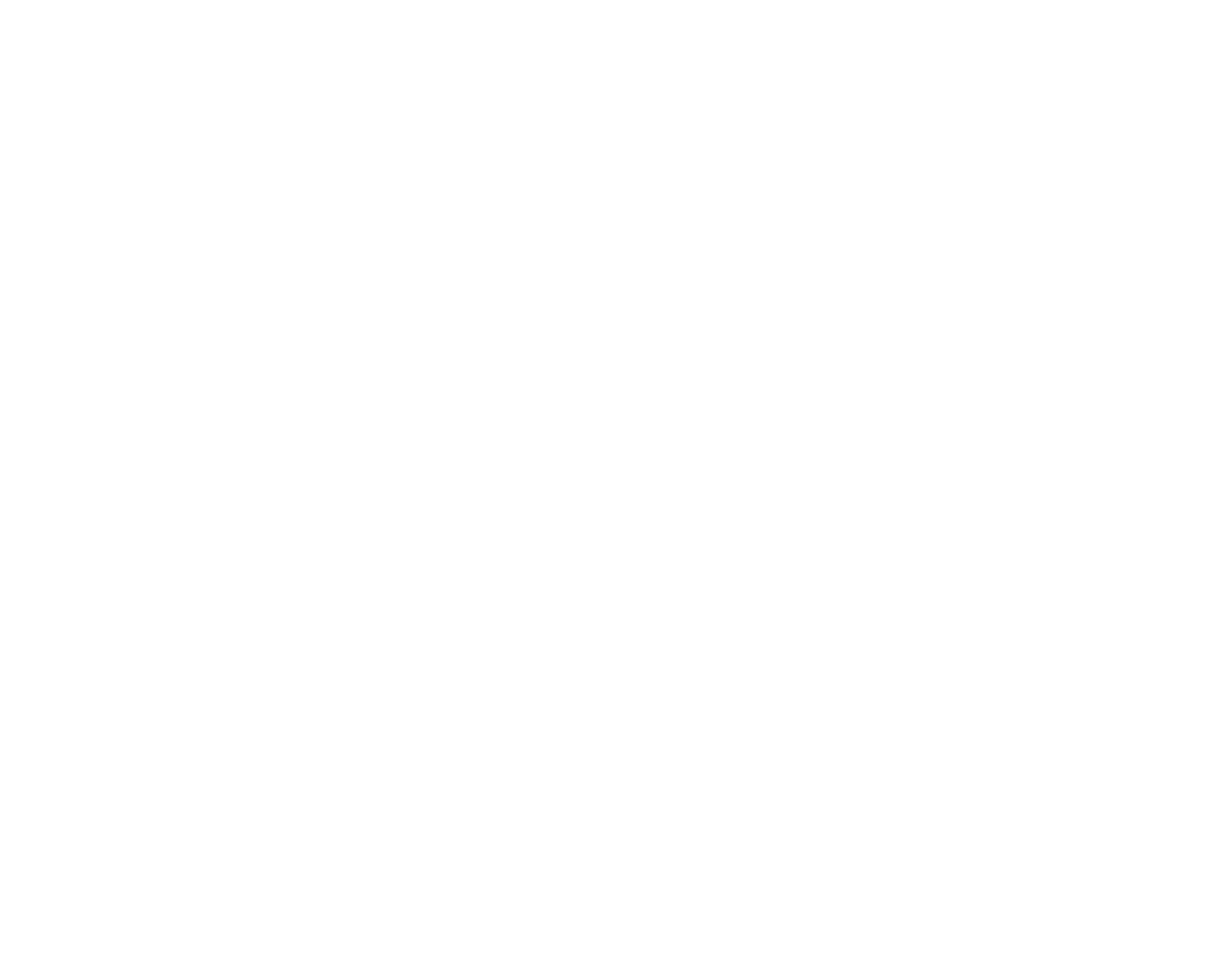
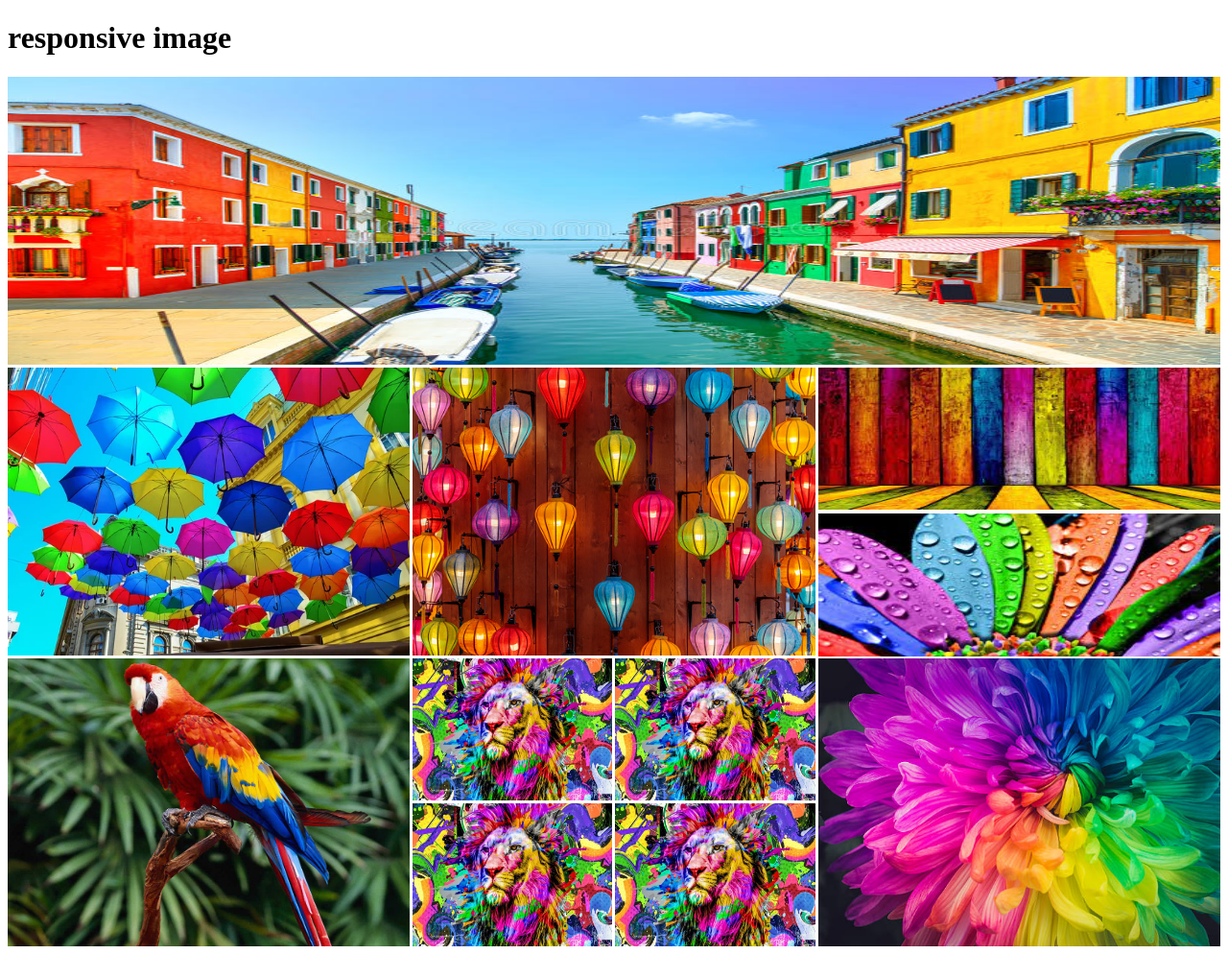
Before and after one commit to utshasaha16/responsive-layout, a plain HTML site: page index.html in a window 1280 px wide. Shown: the whole page at 96% size. Before the commit the page ends 800 px from the top, so only its background shows below. Drawn offline with Linux system fonts and the light colour scheme.

Commit message:
responsive

```diff
--- a/index.html
+++ b/index.html
@@ -4,8 +4,44 @@
     <meta charset="UTF-8">
     <meta name="viewport" content="width=device-width, initial-scale=1.0">
     <title>responsive layout</title>
+     <link rel="stylesheet" href="styles/style.css">
 </head>
 <body>
-
+    <header>
+    <h1>responsive image</h1>
+    </header>
+    <main>
+        </section>
+            <div class="row">
+                <img src="images/A.jpg" alt="">
+            </div>
+            <div class="row">
+                <div>
+                    <img src="images/B.jpg" alt="">
+                </div>
+                <div>
+                    <img src="images/C.jpg" alt="">
+                </div>
+                <div class="row-vertical">
+                    <img src="images/D.jpg" alt="">
+                    <img src="images/E.jpg" alt="">
+                </div>
+            </div>
+            <div class="row">
+                <div>
+                 <img src="images/F.jpg" alt="">
+                </div>
+            <div class="square">
+                <img src="images/G.jpg" alt="">
+                <img src="images/G.jpg" alt="">
+                <img src="images/G.jpg" alt="">
+                <img src="images/G.jpg" alt="">
+            </div>
+            <div>
+                <img src="images/H.jpg" alt="">
+            </div>
+        </div>
+        </section>
+    </main>
 </body>
 </html>
--- /dev/null
+++ b/styles/style.css
@@ -0,0 +1,41 @@
+img{
+    width: 100%;
+    height: 100%;
+}
+
+.row{
+    height: 300px;
+    display: flex;
+    gap: 3px;
+    margin-bottom: 3px;
+}
+.row > div{
+    flex: 1;
+}
+.row-vertical img{
+    height: calc( (100% - 3px)/2 );
+}
+.square{
+    display: grid;
+    grid-template-columns: repeat(2, 1fr);
+    gap: 3px;
+}
+
+/* responsive media query */
+@media screen and (max-width:576px) {
+    .row{
+        flex-direction: column;
+        height: auto;
+    }
+    .row-vertical{
+    grid-template-columns: 1fr;
+    }
+}
+
+/* medium devices */
+@media screen and (min-width: 576px) and (max-width: 992px) {
+    .row{
+        flex-direction: column;
+        height: auto;
+    }
+}
```
Also changed, not shown: images/A.jpg (added), images/B.jpg (added), images/C.jpg (added), images/D.jpg (added), images/E.jpg (added), images/F.jpg (added), images/G.jpg (added), images/H.jpg (added), images/I.jpg (added), images/grid-area-responsive.png (added), images/grid-area.png (added), images/grid.png (added), 1 other file.
